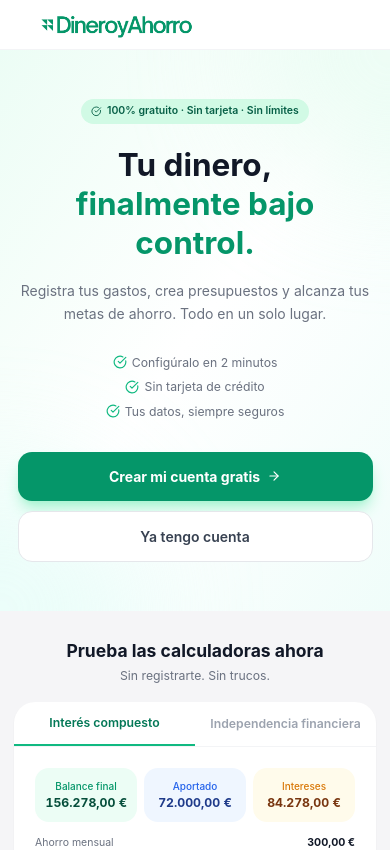
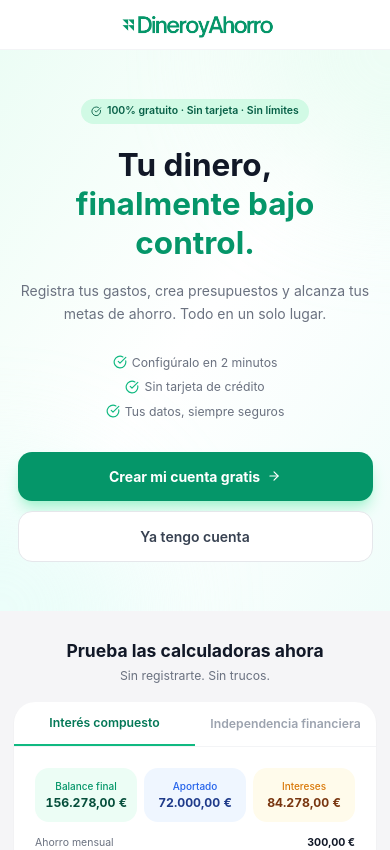
Before and after one commit to josemartoscv-pixel/quantix, a Next.js app: page / in a window 390 px wide. Shown: the top 850 px of the page. Built offline with nearby package versions, Linux system fonts and the light colour scheme; no server answers.

Commit message:
Center logo in navbar on mobile

```diff
--- a/src/app/page.tsx
+++ b/src/app/page.tsx
@@ -62,9 +62,9 @@ export default async function LandingPage() {
       {/* Navbar */}
       <nav className="border-b border-gray-100 bg-white/90 backdrop-blur-sm sticky top-0 z-50">
         <div className="max-w-7xl mx-auto px-4 sm:px-6 lg:px-8">
-          <div className="flex justify-between items-center h-14">
-            <img src="/logo.png" alt="DineroyAhorro" className="h-8 w-auto rounded-lg" />
-            <div className="hidden sm:flex items-center gap-2">
+          <div className="relative flex items-center justify-center h-14">
+            <img src="/logo.png" alt="DineroyAhorro" className="h-8 w-auto" />
+            <div className="hidden sm:flex items-center gap-2 absolute right-0">
               <Link href="/login" className="text-gray-600 hover:text-gray-900 font-medium transition-colors px-3 py-1.5 rounded-lg hover:bg-gray-50 text-sm">
                 Entrar
               </Link>
```
